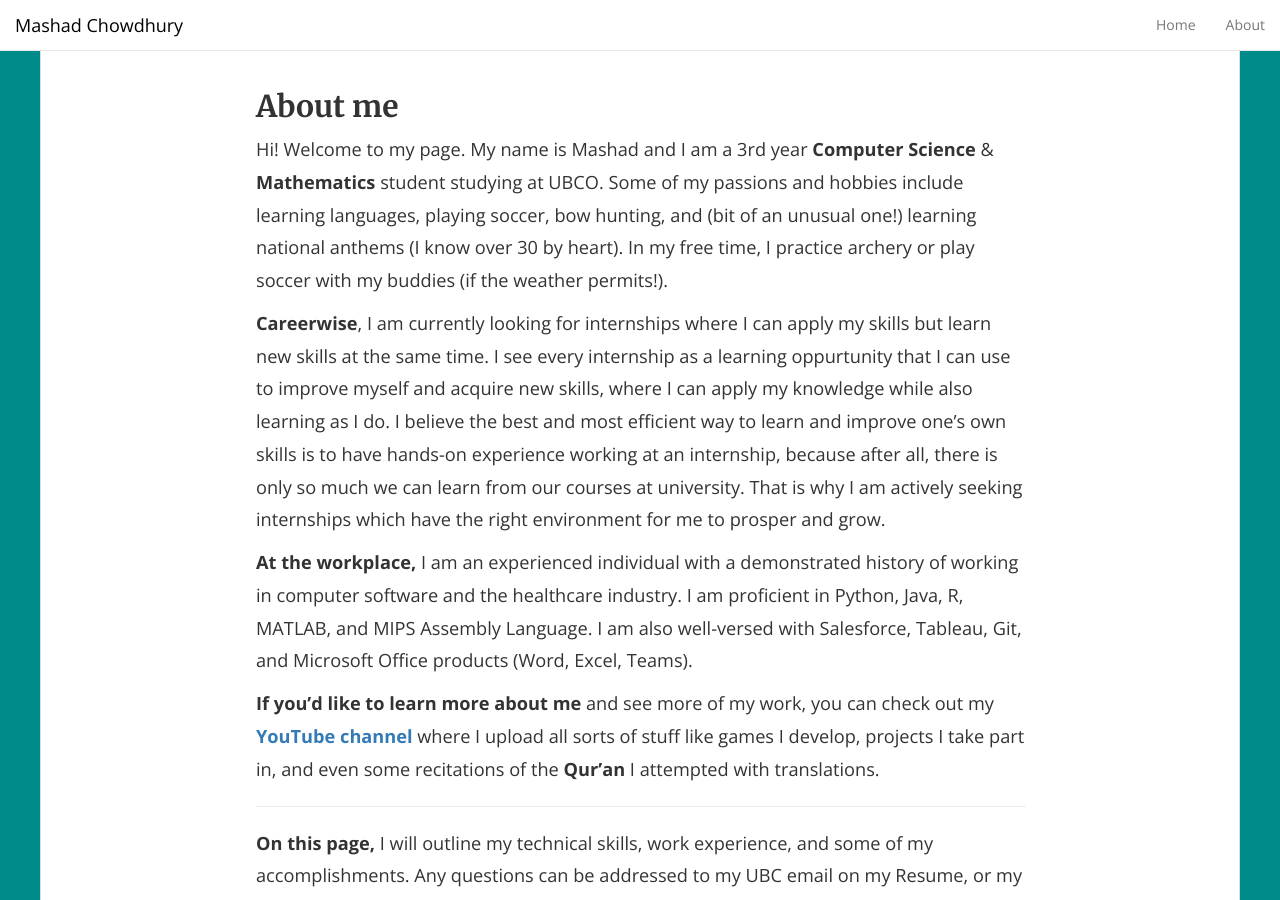
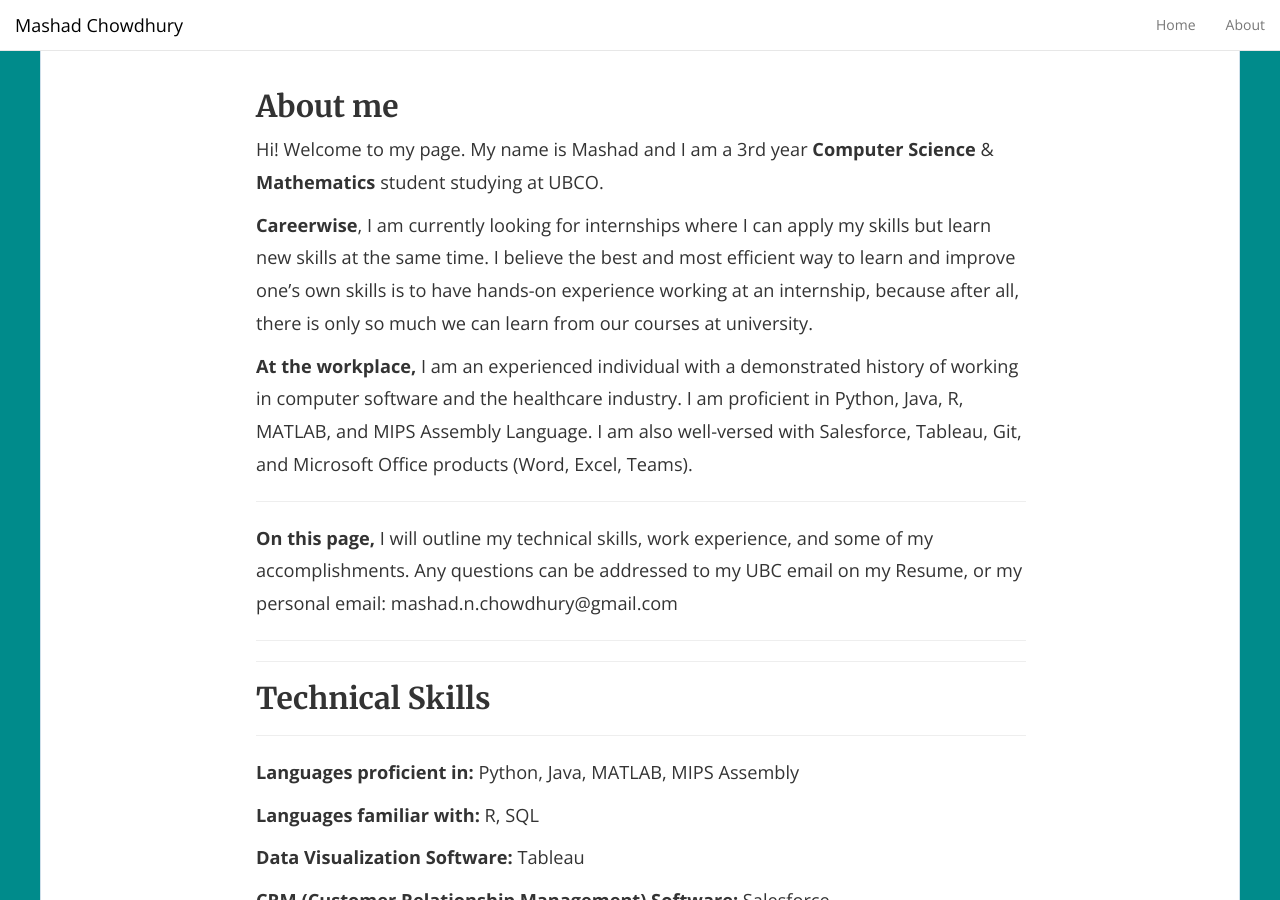
Before and after one commit to mashadchowdhury/mashadchowdhury.github.io, a Jekyll site: the page built from _pages/about.md, in a window 1280 px wide and 900 px high. Built offline with Jekyll 4.4.1, drawn with Linux system fonts in a browser that asks for light colours; nearby versions of some CDN libraries.

Commit message:
Update about.md

```diff
--- a/_pages/about.md
+++ b/_pages/about.md
@@ -6,13 +6,11 @@ permalink: /about/
 
 ## About me
 
-Hi! Welcome to my page. My name is Mashad and I am a 3rd year **Computer Science** & **Mathematics** student studying at UBCO. Some of my passions and hobbies include learning languages, playing soccer, bow hunting, and (bit of an unusual one!) learning national anthems (I know over 30 by heart). In my free time, I practice archery or play soccer with my buddies (if the weather permits!).
+Hi! Welcome to my page. My name is Mashad and I am a 3rd year **Computer Science** & **Mathematics** student studying at UBCO.
 
-**Careerwise**, I am currently looking for internships where I can apply my skills but learn new skills at the same time. I see every internship as a learning oppurtunity that I can use to improve myself and acquire new skills, where I can apply my knowledge while also learning as I do. I believe the best and most efficient way to learn and improve one's own skills is to have hands-on experience working at an internship, because after all, there is only so much we can learn from our courses at university. That is why I am actively seeking internships which have the right environment for me to prosper and grow.
+**Careerwise**, I am currently looking for internships where I can apply my skills but learn new skills at the same time. I believe the best and most efficient way to learn and improve one's own skills is to have hands-on experience working at an internship, because after all, there is only so much we can learn from our courses at university.
 
 **At the workplace,** I am an experienced individual with a demonstrated history of working in computer software and the healthcare industry. I am proficient in Python, Java, R, MATLAB, and MIPS Assembly Language. I am also well-versed with Salesforce, Tableau, Git, and Microsoft Office products (Word, Excel, Teams).
-
-**If you'd like to learn more about me** and see more of my work, you can check out my [**YouTube channel**](https://www.youtube.com/channel/UC_imT3eyv2QNsfHjitBHcew) where I upload all sorts of stuff like games I develop, projects I take part in, and even some recitations of the **Qur'an** I attempted with translations.
 
 ---
 
```
